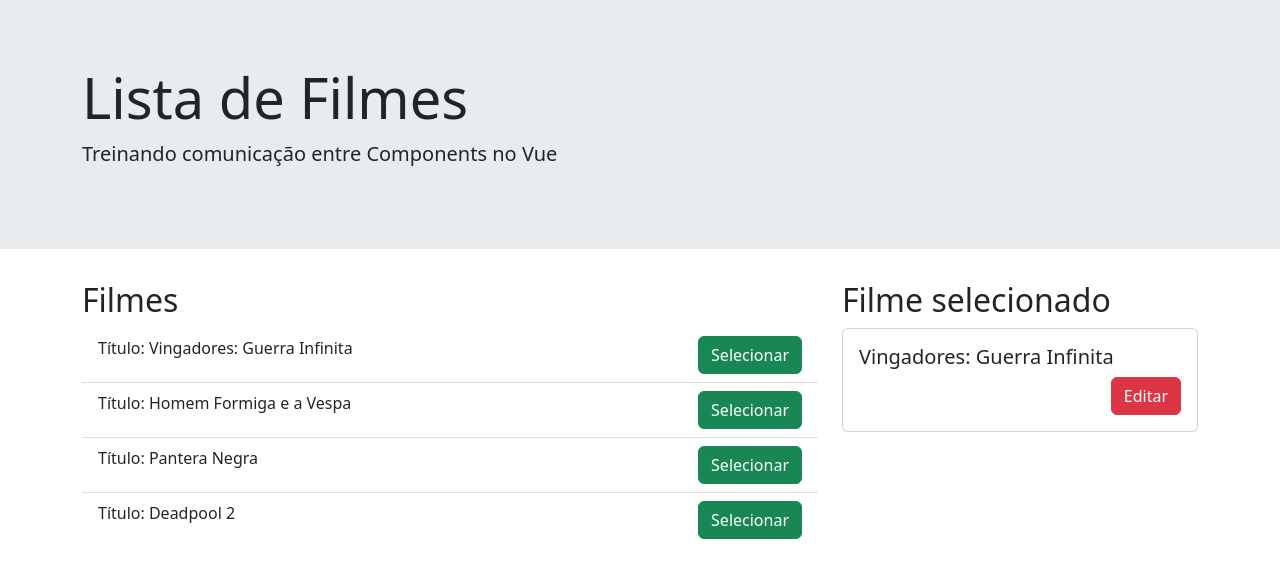
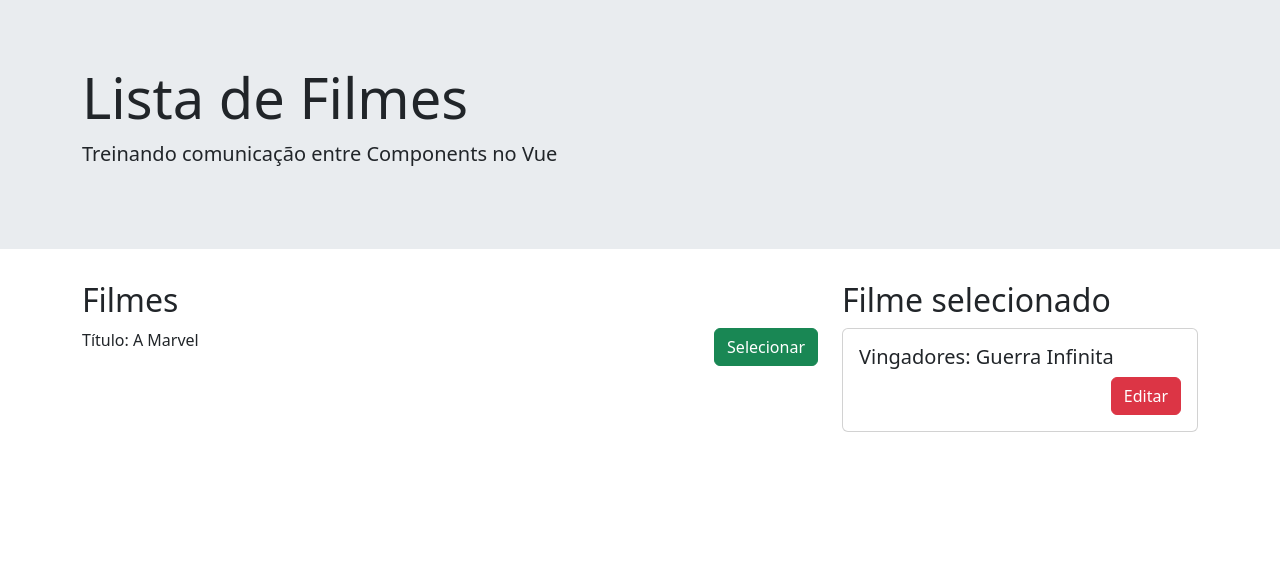
Before and after one commit to Under0Cover/vue, a Vue app in the folder udemy_plinio/vue_cli/vue-components-comunicacao/: page / in a window 1280 px wide. Shown: the top 578 px of the page. Built offline with nearby package versions, Linux system fonts and the light colour scheme.

Commit message:
validando props

```diff
--- a/udemy_plinio/vue_cli/vue-components-comunicacao/src/components/FilmesLista.vue
+++ b/udemy_plinio/vue_cli/vue-components-comunicacao/src/components/FilmesLista.vue
@@ -6,12 +6,13 @@
 
       <h2>Filmes</h2>
 
-      <ul class="list-group list-group-flush">
-        <FilmesListaIten
-          v-for="(filme, index) in filmes"
-          :key="index"
-          :filmeTitulo="filme" />
-      </ul>
+        <ul class="list-group list-group-flush">
+          <!-- <FilmesListaIten
+            v-for="(filme, index) in filmes"
+            :key="index"
+            :filmeTitulo="filme" /> -->
+        </ul>
+        <FilmesListaIten filmeTitulo="A Marvel"/>
     </div>
 
     <!-- coluna 2 -->
@@ -33,7 +34,7 @@ export default {
   components: {
     FilmesListaIten,
     FilmesListaItenInfo
-  },
+},
     data() {
      return {
       filmes: [
--- a/udemy_plinio/vue_cli/vue-components-comunicacao/src/components/FilmesListaIten.vue
+++ b/udemy_plinio/vue_cli/vue-components-comunicacao/src/components/FilmesListaIten.vue
@@ -8,7 +8,16 @@
 <script>
     export default {
         props: {
-            filmeTitulo: String
+            filmeTitulo: {
+                type: String,
+                // required: true,
+                default() {
+                    return 'Os Vingadores'
+                },
+                validator(filmeTitulo) {
+                    return filmeTitulo.includes('Marvel');
+                }
+            }
         },
         computed: {
             filmeTituloConcatenado(){
```
